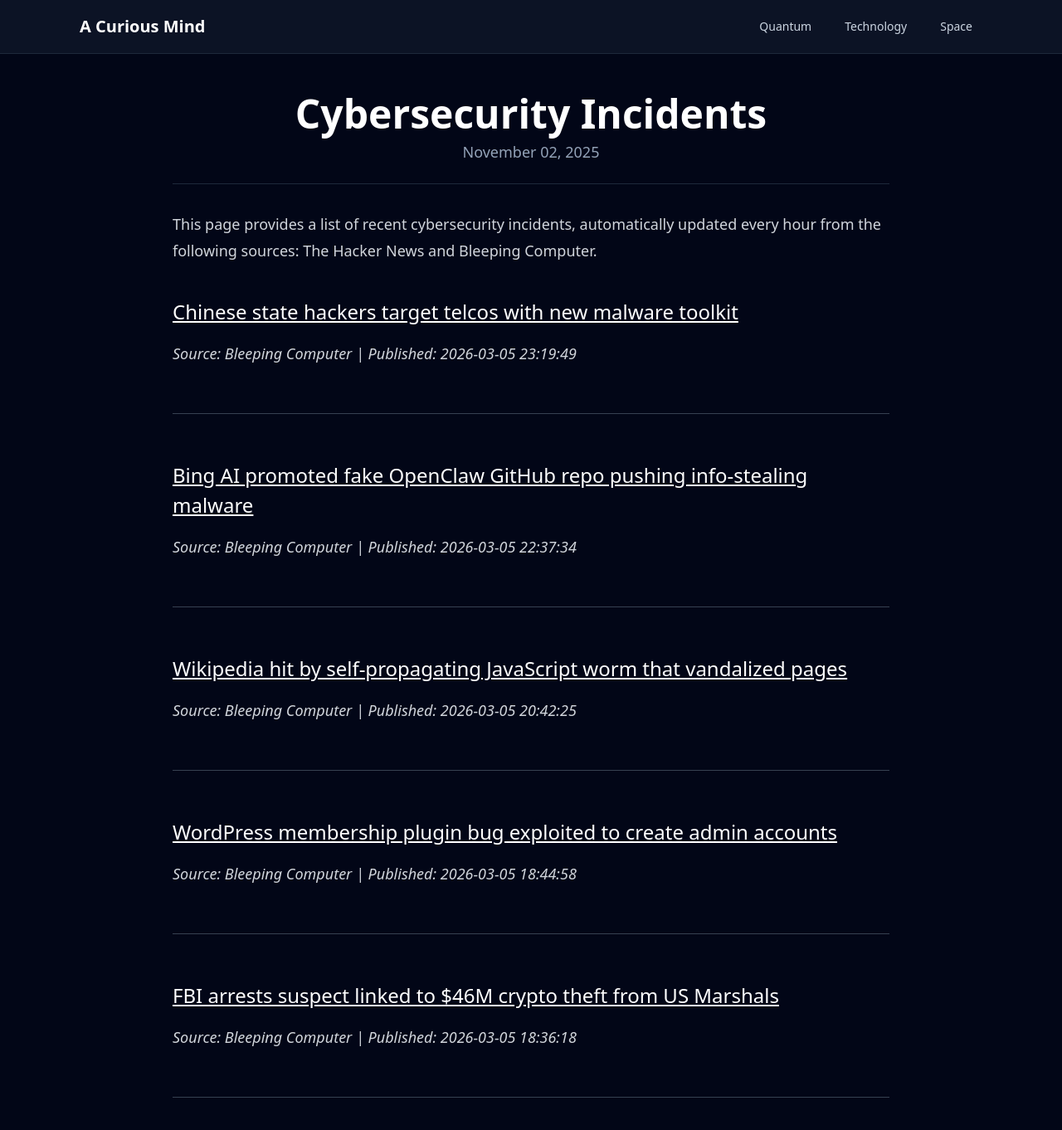
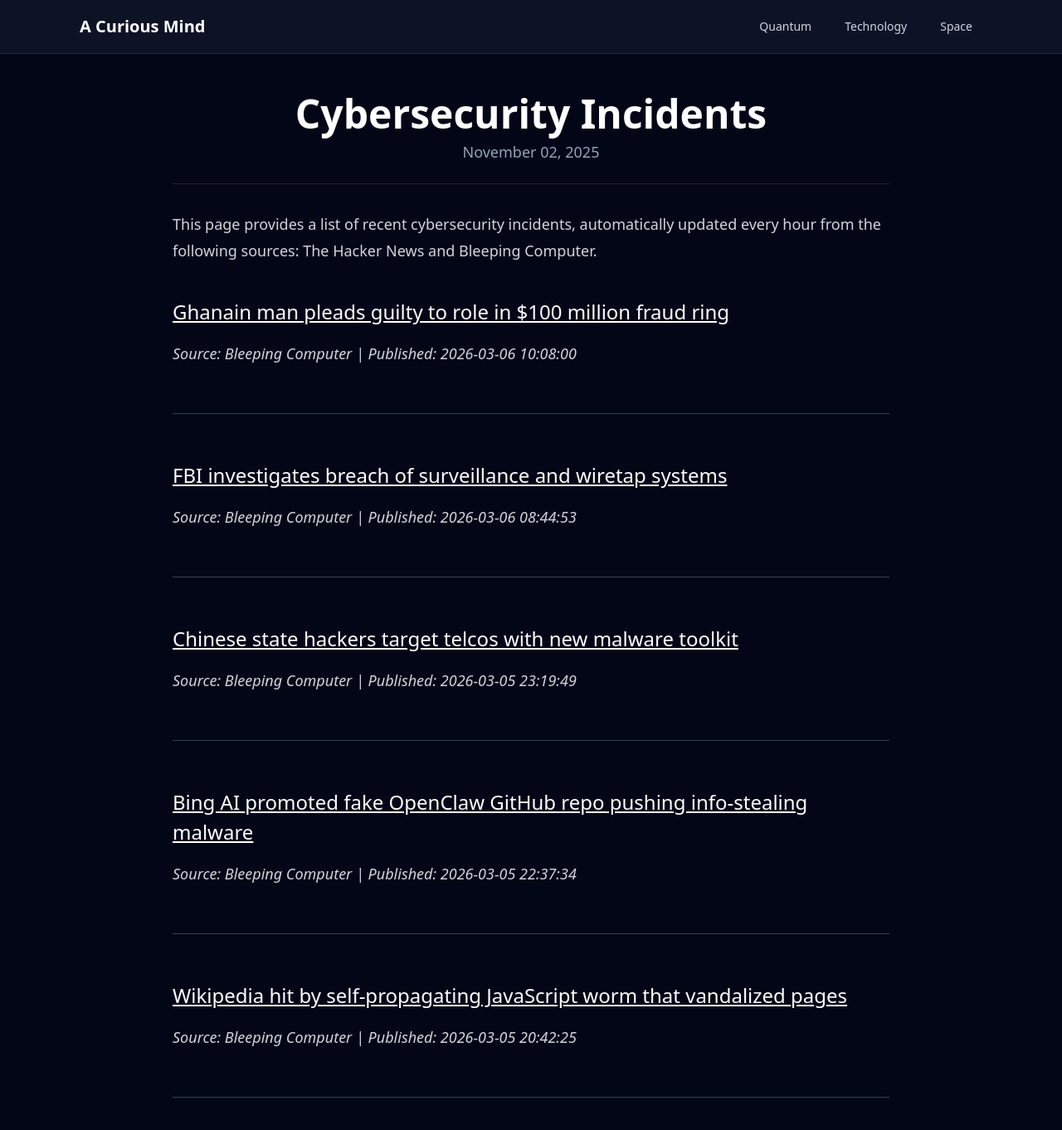
Before and after one commit to onehl7/onehl7.github.io, a Jekyll site: the page built from _posts/2025-11-02-cybersecurity-incidents.md, in a window 1280 px wide and 1400 px high. Shown: the top 1362 px of the window at 83% size. Built offline with Jekyll 4.4.1, drawn with Linux system fonts in a browser that asks for light colours; nearby versions of some CDN libraries.

Commit message:
Update news data

```diff
--- a/_data/news.json
+++ b/_data/news.json
@@ -1,4 +1,16 @@
 [
+  {
+    "source": "Bleeping Computer",
+    "title": "Ghanain man pleads guilty to role in $100 million fraud ring",
+    "link": "https://www.bleepingcomputer.com/news/security/ghanain-man-pleads-guilty-to-role-in-100-million-fraud-ring/",
+    "published": "2026-03-06 10:08:00"
+  },
+  {
+    "source": "Bleeping Computer",
+    "title": "FBI investigates breach of surveillance and wiretap systems",
+    "link": "https://www.bleepingcomputer.com/news/security/fbi-investigates-breach-of-surveillance-and-wiretap-systems/",
+    "published": "2026-03-06 08:44:53"
+  },
   {
     "source": "Bleeping Computer",
     "title": "Chinese state hackers target telcos with new malware toolkit",
@@ -16,17 +28,5 @@
     "title": "Wikipedia hit by self-propagating JavaScript worm that vandalized pages",
     "link": "https://www.bleepingcomputer.com/news/security/wikipedia-hit-by-self-propagating-javascript-worm-that-vandalized-pages/",
     "published": "2026-03-05 20:42:25"
-  },
-  {
-    "source": "Bleeping Computer",
-    "title": "WordPress membership plugin bug exploited to create admin accounts",
-    "link": "https://www.bleepingcomputer.com/news/security/wordpress-membership-plugin-bug-exploited-to-create-admin-accounts/",
-    "published": "2026-03-05 18:44:58"
-  },
-  {
-    "source": "Bleeping Computer",
-    "title": "FBI arrests suspect linked to $46M crypto theft from US Marshals",
-    "link": "https://www.bleepingcomputer.com/news/security/fbi-arrests-suspect-linked-to-46m-crypto-theft-from-us-marshals/",
-    "published": "2026-03-05 18:36:18"
   }
 ]
```
